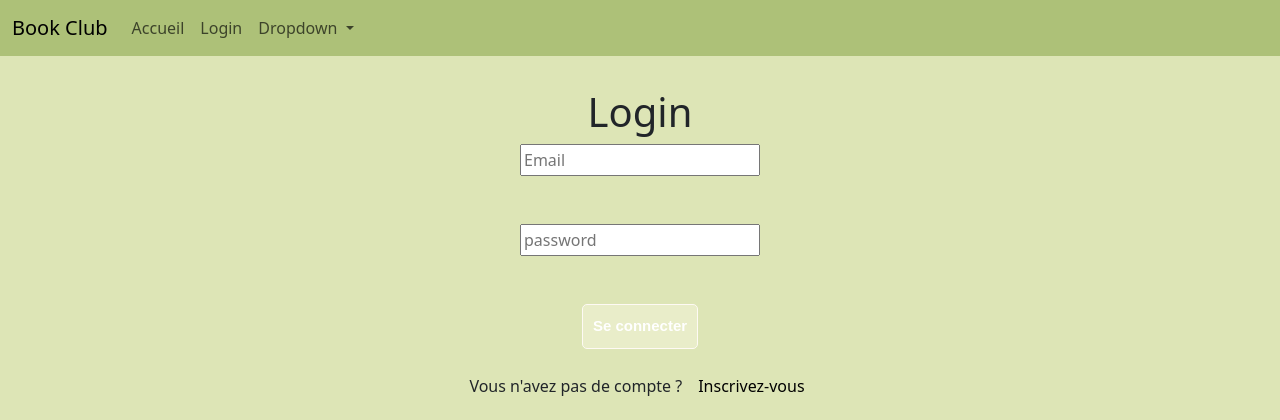
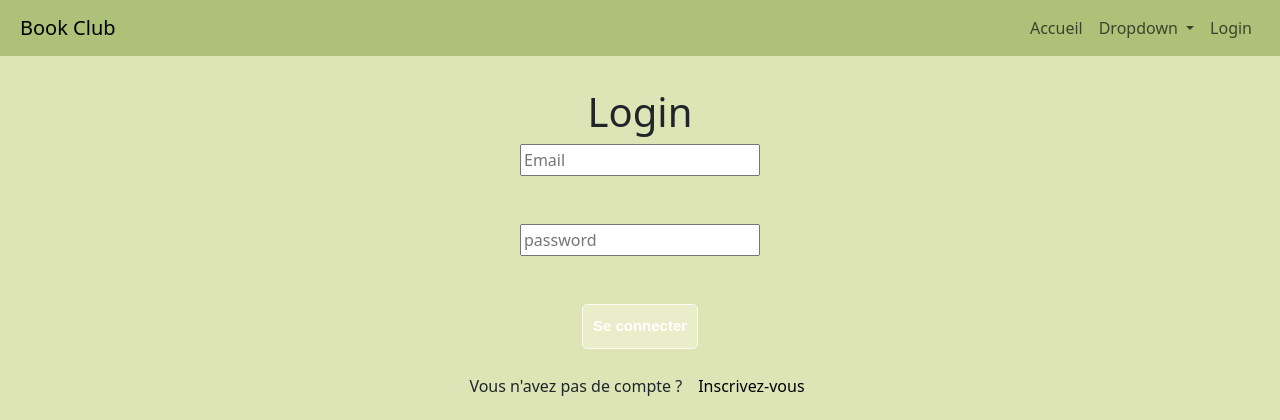
Before and after one commit to Erica-Rodrigues/BookClub, a PHP site: page /login.php in a window 1280 px wide. Shown: the top 420 px of the page. Run offline with PHP 8.4, Linux system fonts and the light colour scheme.

Commit message:
déplacement login dans la nav + ajout de padding

```diff
--- a/src/header.php
+++ b/src/header.php
@@ -9,19 +9,16 @@
 </head>
 <body>
 
-<nav class="navbar navbar-expand-lg " style="background-color: rgb(173, 193, 120);">
+<nav class="navbar navbar-expand-lg px-2" style="background-color: rgb(173, 193, 120);">
   <div class="container-fluid">
     <a class="navbar-brand" href="./accueil.php">Book Club</a>
     <button class="navbar-toggler" type="button" data-bs-toggle="collapse" data-bs-target="#navbarSupportedContent" aria-controls="navbarSupportedContent" aria-expanded="false" aria-label="Toggle navigation">
       <span class="navbar-toggler-icon"></span>
     </button>
     <div class="collapse navbar-collapse" id="navbarSupportedContent">
-      <ul class="navbar-nav me-auto mb-2 mb-lg-0">
+      <ul class="navbar-nav ms-auto mb-2 mb-lg-0">
         <li class="nav-item">
           <a class="nav-link" aria-current="page" href="./accueil.php">Accueil</a>
-        </li>
-        <li class="nav-item">
-          <a class="nav-link" href="./login.php">Login</a>
         </li>
         <li class="nav-item dropdown">
           <a class="nav-link dropdown-toggle" href="#" role="button" data-bs-toggle="dropdown" aria-expanded="false">
@@ -34,6 +31,9 @@
             <li><a class="dropdown-item" href="#">Something else here</a></li>
           </ul>
         </li>
+        <li class="nav-item">
+          <a class="nav-link" href="./login.php">Login</a>
+        </li>
       </ul>
     </div>
   </div>
```
